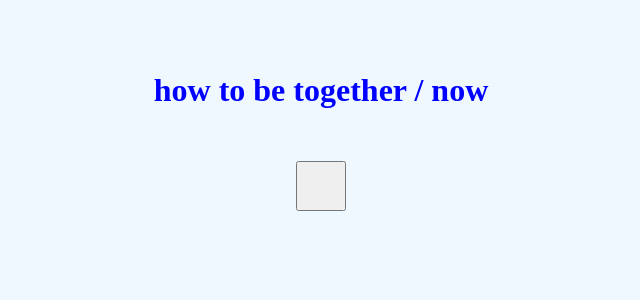
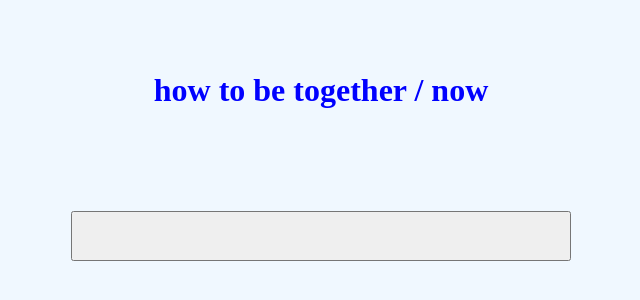
Before and after one commit to kaykakaraka/react-irp, a React app: page / in a window 1280 px wide. Shown: the part 210-510 px from the top of the page, without its empty margins (319-959 px from the left). Built offline with nearby package versions, Linux system fonts and the light colour scheme.

Commit message:
Styled button to look like the space bar

```diff
--- a/src/objects/vignettes.js
+++ b/src/objects/vignettes.js
@@ -9,6 +9,8 @@ const vignettes = [
     title: 'how to go outside / now'
   }, {
     title: 'Sudoku'
+  }, {
+    title: 'The End'
   }
 ]
 
--- a/src/styles.css
+++ b/src/styles.css
@@ -4,8 +4,9 @@
 }
 
 button {
-  width: 50px;
+  width: 500px;
   height: 50px;
+  margin-top: 50px;
 }
 
 #title {
```
